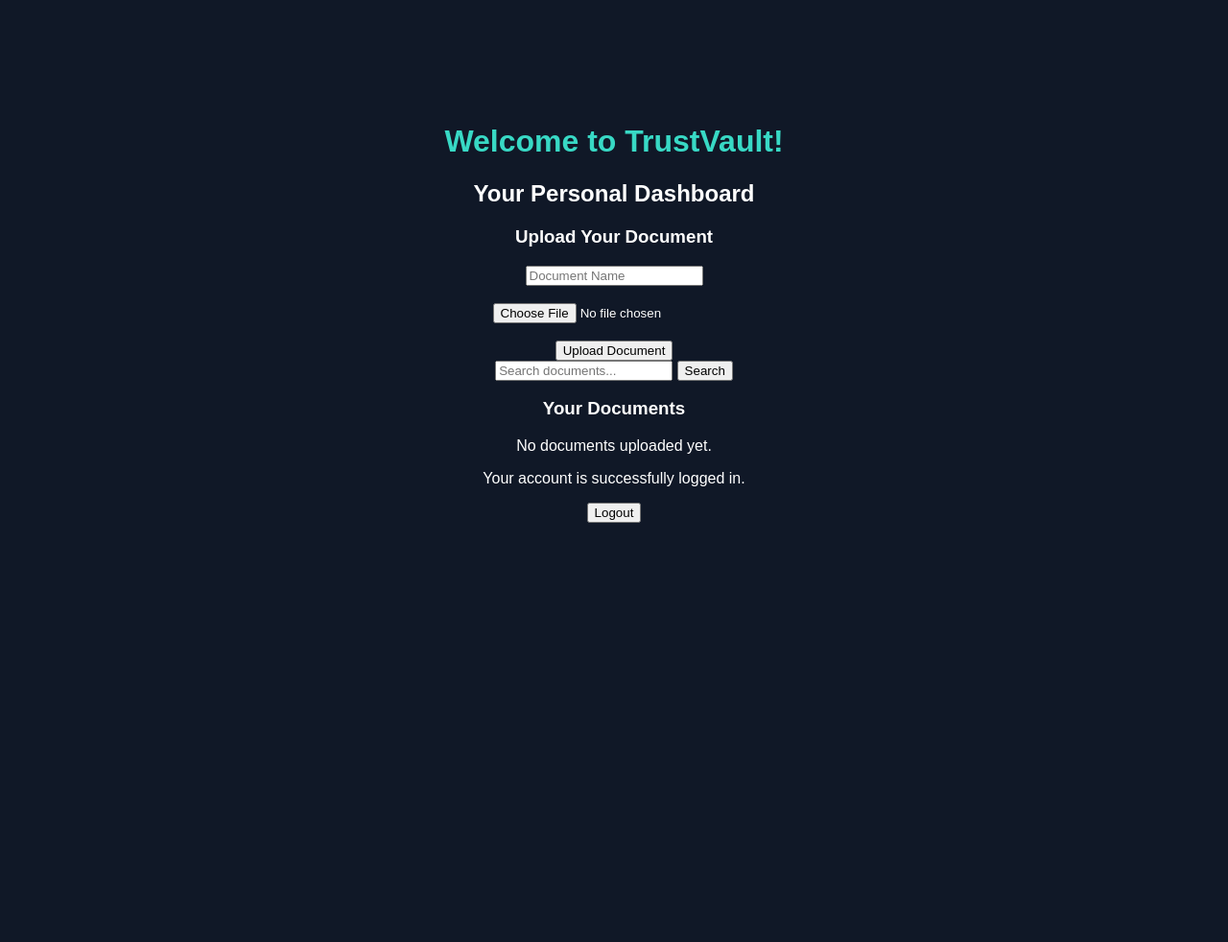
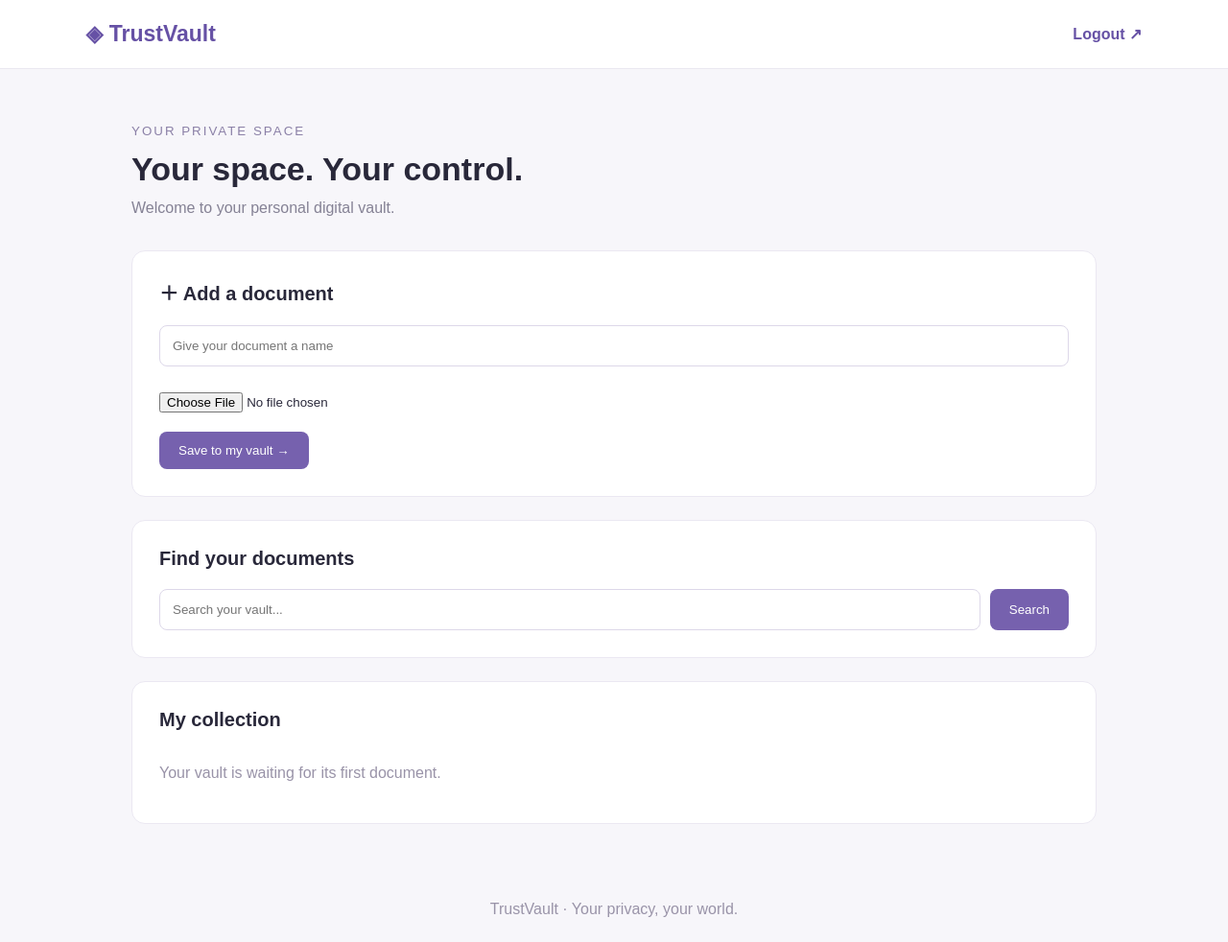
Before and after one commit to vempatisaisnehapriya-cyber/Trust-vault, a Django app: page /dashboard/ in a window 1280 px wide. Shown: the whole page at 96% size. Before the commit the page ends 545 px from the top, so only its background shows below. Run offline with Django 5.2, Linux system fonts and the light colour scheme; the visitor is signed in with stand-in values (Sample User, id 1); data that the repository does not hold is empty.

Commit message:
Update TrustVault dashboard design

```diff
--- a/vault/templates/vault/dashboard.html
+++ b/vault/templates/vault/dashboard.html
@@ -1,46 +1,258 @@
 <!DOCTYPE html>
-<html>
+<html lang="en">
 <head>
-    <title>TrustVault Dashboard</title>
+<meta charset="UTF-8">
+<meta name="viewport" content="width=device-width, initial-scale=1.0">
+<title>TrustVault | My Space</title>
+
+<style>
+* {
+    box-sizing: border-box;
+    margin: 0;
+    padding: 0;
+}
+
+body {
+    font-family: Arial, sans-serif;
+    background: #f7f6fa;
+    color: #29283a;
+}
+
+header {
+    padding: 22px 7%;
+    display: flex;
+    justify-content: space-between;
+    align-items: center;
+    background: white;
+    border-bottom: 1px solid #eae8f0;
+}
+
+.logo {
+    font-size: 23px;
+    font-weight: bold;
+    color: #6651a5;
+}
+
+header a {
+    text-decoration: none;
+    color: #6651a5;
+    font-weight: bold;
+}
+
+main {
+    max-width: 1050px;
+    margin: 55px auto;
+    padding: 0 22px;
+}
+
+.welcome {
+    margin-bottom: 35px;
+}
+
+.welcome small {
+    color: #8b80a7;
+    letter-spacing: 2px;
+}
+
+.welcome h1 {
+    font-size: 34px;
+    margin: 12px 0;
+}
+
+.welcome p {
+    color: #858295;
+}
+
+.section {
+    background: white;
+    padding: 28px;
+    border-radius: 14px;
+    margin-bottom: 24px;
+    border: 1px solid #ebe8f2;
+}
+
+.section h2 {
+    font-size: 20px;
+    margin-bottom: 20px;
+}
+
+input[type="text"] {
+    padding: 13px;
+    width: 100%;
+    border: 1px solid #ddd8e9;
+    border-radius: 8px;
+    margin-bottom: 15px;
+    outline: none;
+}
+
+input[type="file"] {
+    margin: 12px 0 20px;
+    width: 100%;
+}
+
+button {
+    border: none;
+    background: #7661ae;
+    color: white;
+    padding: 12px 20px;
+    border-radius: 8px;
+    cursor: pointer;
+}
+
+button:hover {
+    background: #5d488f;
+}
+
+.search-form {
+    display: flex;
+    gap: 10px;
+}
+
+.search-form input {
+    margin: 0;
+}
+
+.document {
+    display: flex;
+    justify-content: space-between;
+    align-items: center;
+    gap: 15px;
+    padding: 17px 0;
+    border-bottom: 1px solid #eeeaf4;
+}
+
+.document:last-child {
+    border-bottom: none;
+}
+
+.document-name {
+    font-weight: bold;
+    overflow-wrap: anywhere;
+}
+
+.actions {
+    display: flex;
+    gap: 8px;
+    flex-wrap: wrap;
+}
+
+.actions a {
+    color: #6651a5;
+    text-decoration: none;
+    padding: 10px;
+}
+
+.delete-btn {
+    background: #f5e9ed;
+    color: #a04460;
+}
+
+.delete-btn:hover {
+    background: #f0d8e0;
+}
+
+.empty {
+    color: #9993a8;
+    padding: 15px 0;
+}
+
+footer {
+    text-align: center;
+    padding: 25px;
+    color: #9993a8;
+}
+
+@media(max-width:600px) {
+    .document {
+        align-items: flex-start;
+        flex-direction: column;
+    }
+
+    .search-form {
+        flex-direction: column;
+    }
+
+    .welcome h1 {
+        font-size: 27px;
+    }
+}
+</style>
 </head>
-<body style="background:#101827; color:white; text-align:center; font-family:Arial; padding-top:100px;">
 
-    <h1 style="color:#38d9c5;">Welcome to TrustVault!</h1>
-    <h2>Your Personal Dashboard</h2>
-    <h3>Upload Your Document</h3>
+<body>
+
+<header>
+    <div class="logo">◈ TrustVault</div>
+    <a href="/logout/">Logout ↗</a>
+</header>
+
+<main>
+
+    <section class="welcome">
+        <small>YOUR PRIVATE SPACE</small>
+        <h1>Your space. Your control.</h1>
+        <p>Welcome to your personal digital vault.</p>
+    </section>
+
+    <section class="section">
+        <h2>＋ Add a document</h2>
 
         <form method="POST" action="/upload/" enctype="multipart/form-data">
             {% csrf_token %}
 
-    <input type="text" name="title" placeholder="Document Name" required>
-    <br><br>
+            <input type="text" name="title"
+                   placeholder="Give your document a name" required>
 
             <input type="file" name="file" required>
-    <br><br>
 
-    <button type="submit">Upload Document</button>
+            <button type="submit">Save to my vault →</button>
         </form>
-<form method="GET" action="/dashboard/">
-    <input type="text" name="search" placeholder="Search documents...">
+    </section>
+
+    <section class="section">
+        <h2>Find your documents</h2>
+
+        <form method="GET" action="/dashboard/" class="search-form">
+            <input type="text" name="search"
+                   placeholder="Search your vault...">
             <button type="submit">Search</button>
         </form>
-    <h3>Your Documents</h3>
+    </section>
+
+    <section class="section">
+        <h2>My collection</h2>
 
         {% for document in documents %}
-    <p>
-        {{ document.title }}
-        <a href="{{ document.file.url }}" download>Download</a>
-        <form method="POST" action="{% url 'delete_document' document.id %}">
+        <div class="document">
+
+            <div class="document-name">
+                📄 {{ document.title }}
+            </div>
+
+            <div class="actions">
+                <a href="{{ document.file.url }}" download>Download ↓</a>
+
+                <form method="POST"
+                      action="{% url 'delete_document' document.id %}">
                     {% csrf_token %}
-    <button type="submit">Delete</button>
+                    <button class="delete-btn" type="submit">
+                        Delete
+                    </button>
                 </form>
-    </p>
+            </div>
+
+        </div>
         {% empty %}
-    <p>No documents uploaded yet.</p>
+        <p class="empty">Your vault is waiting for its first document.</p>
         {% endfor %}
-    <p>Your account is successfully logged in.</p>
-    <a href="/logout/">
-    <button>Logout</button>
-    </a>
+
+    </section>
+
+</main>
+
+<footer>
+    TrustVault · Your privacy, your world.
+</footer>
+
 </body>
 </html>
```
Lines whose indentation alone changed are shown as unchanged.
